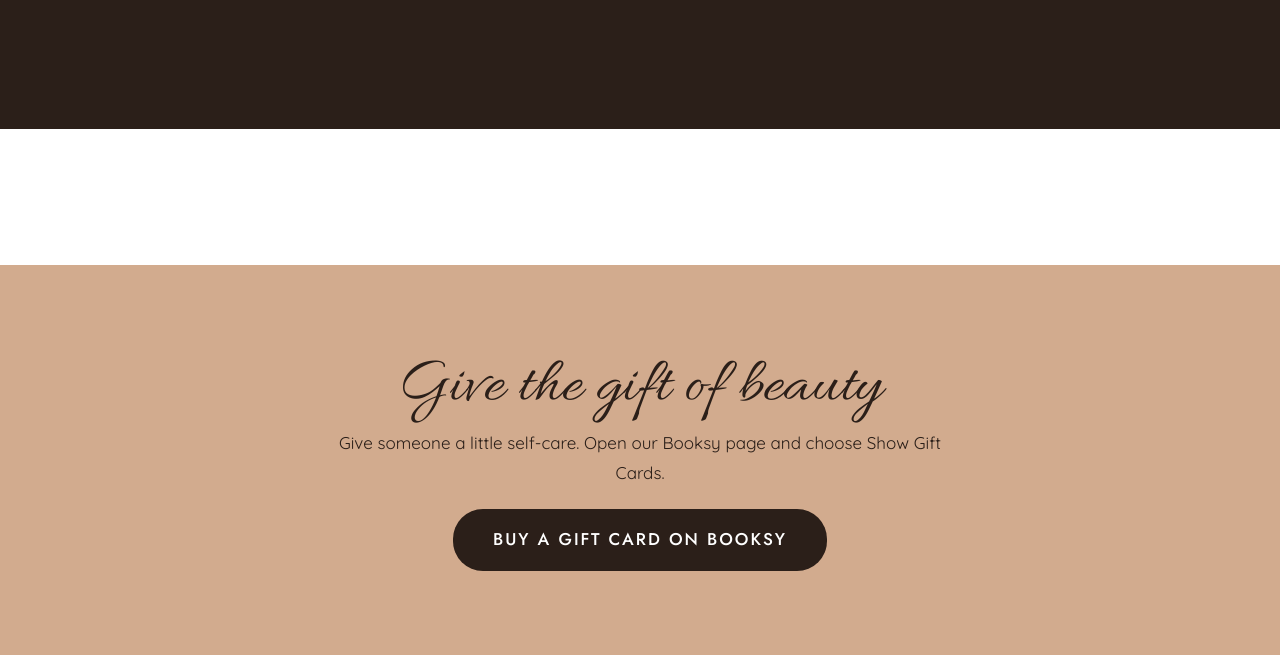
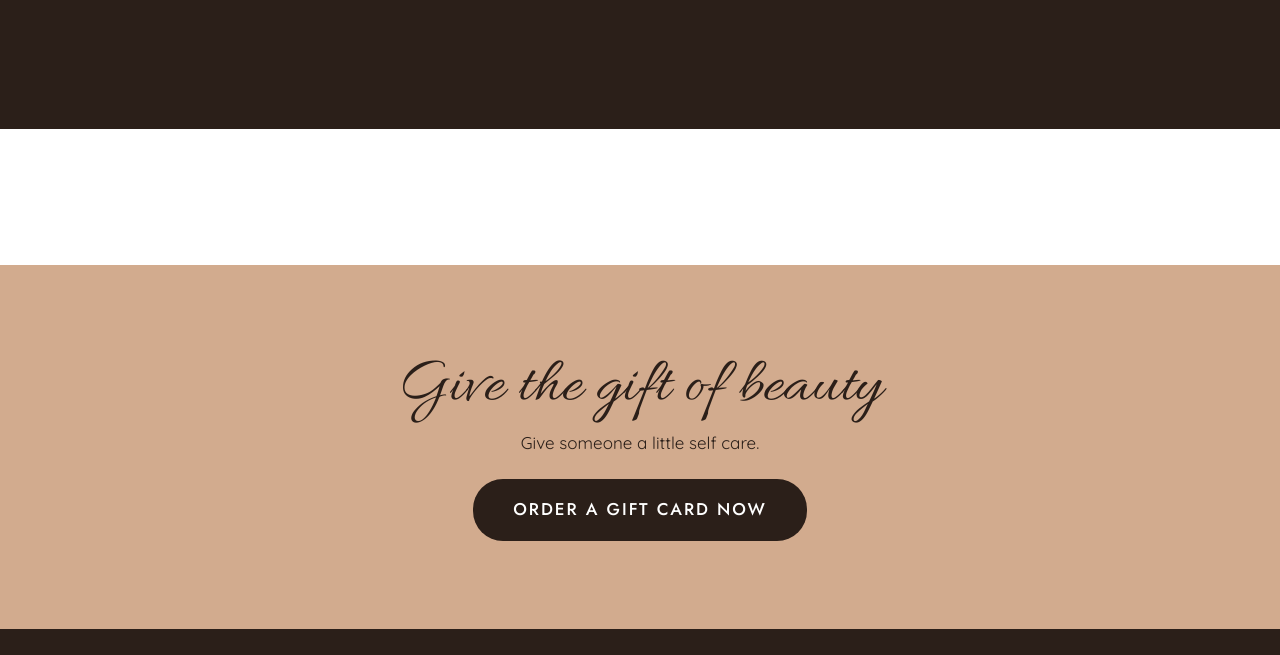
Before and after one commit to mikepreston76/blended-beauty-lounge, a plain HTML site: page index.html in a window 1280 px wide. Shown: the part 1738-2393 px from the top of the page. Drawn offline with Linux system fonts and the light colour scheme; a script that the page names is missing.

Commit message:
Square update

```diff
--- a/booking/index.html
+++ b/booking/index.html
@@ -38,8 +38,12 @@
       <div class="wrap booking-box">
         <p>Choose your service, day, and time online. Have a question before you book? Call <a href="tel:+18636619677">(863) 661-9677</a> or email <a href="mailto:info@blendedbeautylounge.com">info@blendedbeautylounge.com</a>.</p>
         <div class="bb-booking">
-        <script type="text/javascript" src="https://booksy.com/widget/code.js?id=1827236&country=us&lang=en"></script>
-      </div>
+          <!-- TEMPORARY: Square booking URL while the Booksy widget is unavailable -->
+          <a class="booksy-widget-button" href="https://app.squareup.com/appointments/book/9y9g8ubu2oa1xw/LD68JP7YAACZD/start" target="booking-popup" rel="noopener noreferrer" onclick="window.open(this.href, 'booking-popup', 'width=1200,height=900,menubar=no,toolbar=no,location=no,status=no,resizable=yes,scrollbars=yes'); return false;"></a>
+          <!-- RESTORE THIS WHEN READY:
+          <script type="text/javascript" src="https://booksy.com/widget/code.js?id=1827236&country=us&lang=en"></script>
+          -->
+        </div>
       <noscript><p>Turn on JavaScript to book online, or call <a href="tel:+18636619677">(863) 661-9677</a>.</p></noscript>
         <p style="margin-top:2rem">160 E Summerlin St, Stuart Building, 3rd Floor, Suite 309, Bartow, FL 33830</p>
       </div>
--- a/index.html
+++ b/index.html
@@ -45,8 +45,12 @@
         <h1>Luxury lash extensions</h1>
         <p>Precise, detailed lash artistry in a calm, welcoming lounge enviroment.</p>
         <div class="bb-booking">
-        <script type="text/javascript" src="https://booksy.com/widget/code.js?id=1827236&country=us&lang=en"></script>
-      </div>
+          <!-- TEMPORARY: Square booking link while the normal Booksy booking is unavailable -->
+          <a class="booksy-widget-button" href="https://app.squareup.com/appointments/book/9y9g8ubu2oa1xw/LD68JP7YAACZD/start" target="booking-popup" rel="noopener noreferrer" onclick="window.open(this.href, 'booking-popup', 'width=1200,height=900,menubar=no,toolbar=no,location=no,status=no,resizable=yes,scrollbars=yes'); return false;"></a>
+          <!-- RESTORE THIS WHEN BOOKSY IS BACK:
+          <script type="text/javascript" src="https://booksy.com/widget/code.js?id=1827236&country=us&lang=en"></script>
+          -->
+        </div>
       <noscript><p>Turn on JavaScript to book online, or call <a href="tel:+18636619677">(863) 661-9677</a>.</p></noscript>
       </div>
     </section>
@@ -103,8 +107,12 @@
     <section class="section gift">
       <div class="wrap">
         <p class="script">Give the gift of beauty</p>
-        <p>Give someone a little self-care. Open our Booksy page and choose Show Gift Cards.</p>
+        <p>Give someone a little self care.</p>
+        <!-- TEMPORARY: Square gift card URL while Booksy gift cards are unavailable -->
+        <a class="btn" href="https://squareup.com/gift/MLKXYZHG140ZA/order" target="gift-card-popup" rel="noopener noreferrer" onclick="window.open(this.href, 'gift-card-popup', 'width=1100,height=900,menubar=no,toolbar=no,location=no,status=no,resizable=yes,scrollbars=yes'); return false;">Order a Gift Card now</a>
+        <!-- RESTORE THIS WHEN READY:
         <a class="btn" href="https://booksy.com/en-us/1827236_blended-beauty-lounge_brows-lashes_15997_bartow">Buy a gift card on Booksy</a>
+        -->
       </div>
     </section>
   </main>
```
